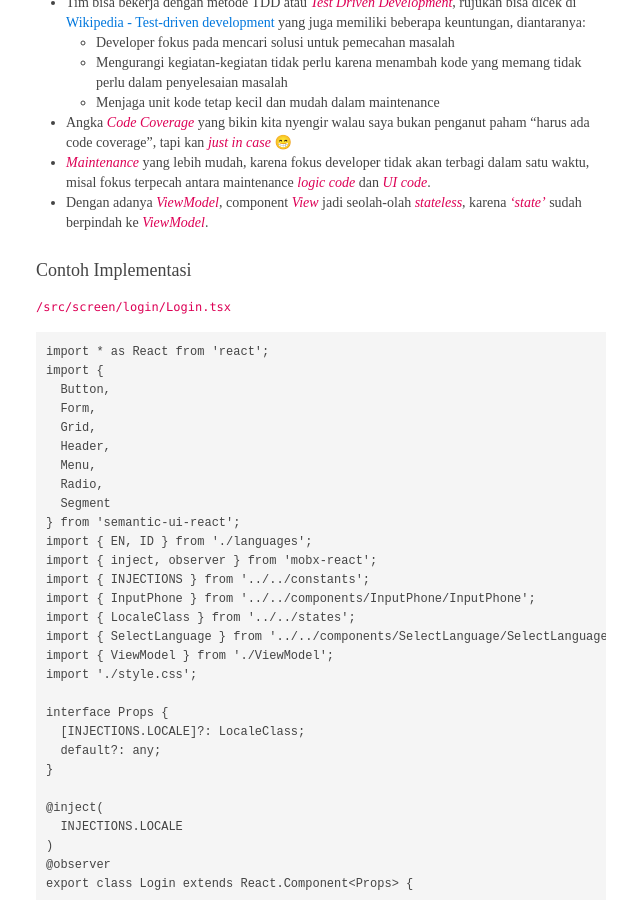
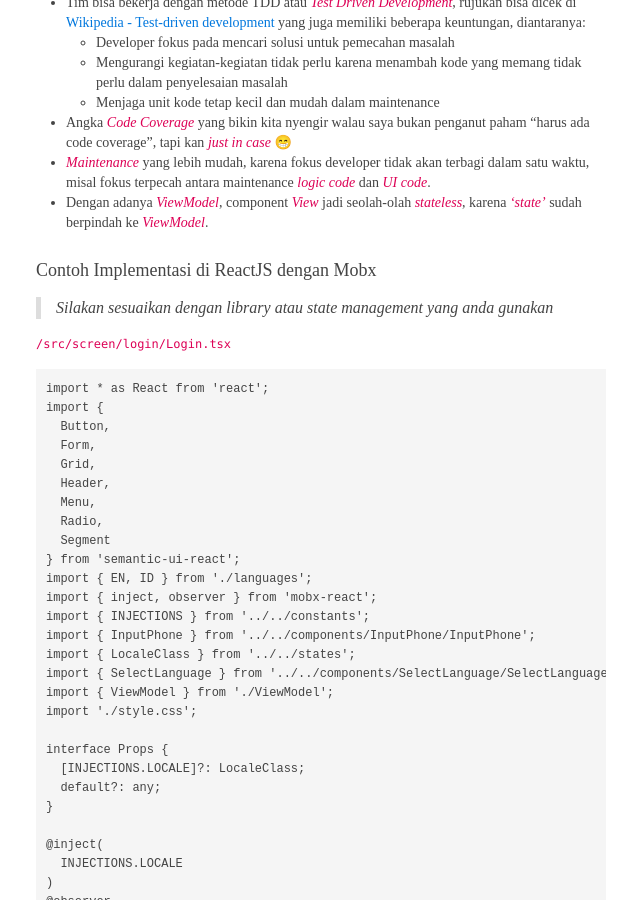
Before and after one commit to sendz/sendz.github.io, a Jekyll site: the page built from _posts/2018-09-24-arsitektur-proyek-reactjs-dengan-mvvm-pattern.md, in a window 1280 px wide and 900 px high, scrolled down 2175 px. Shown: the whole window, without its empty margins (319-959 px from the left). Built offline with Jekyll 4.4.1, drawn with Linux system fonts in a browser that asks for light colours; nearby versions of some CDN libraries; emoji names are drawn with the system emoji font; some web fonts are replaced.

Commit message:
Add disclaimer on sample

````diff
--- a/_posts/2018-09-24-arsitektur-proyek-reactjs-dengan-mvvm-pattern.md
+++ b/_posts/2018-09-24-arsitektur-proyek-reactjs-dengan-mvvm-pattern.md
@@ -65,7 +65,9 @@ Keuntungan-keuntungan yang didapatkan dengan pola seperti ini:
 * *Maintenance* yang lebih mudah, karena fokus developer tidak akan terbagi dalam satu waktu, misal fokus terpecah antara maintenance *logic code* dan *UI code*.
 * Dengan adanya *ViewModel*, component *View* jadi seolah-olah *stateless*, karena *'state'* sudah berpindah ke *ViewModel*.
 
-### Contoh Implementasi
+### Contoh Implementasi di ReactJS dengan Mobx
+
+> Silakan sesuaikan dengan library atau state management yang anda gunakan
 
 `/src/screen/login/Login.tsx`
 ```
````
